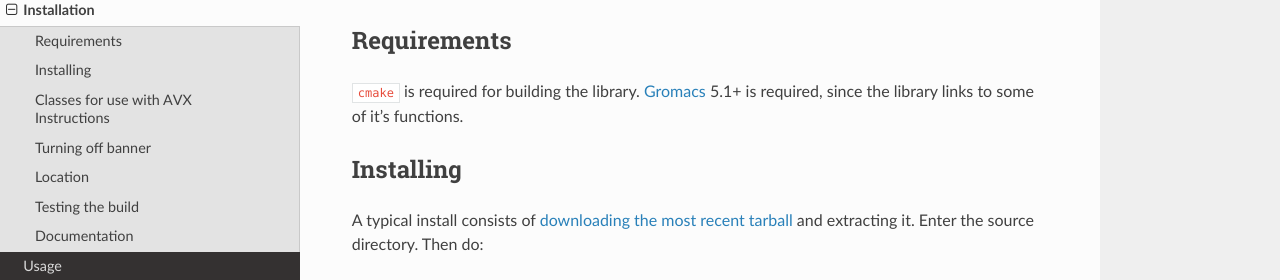
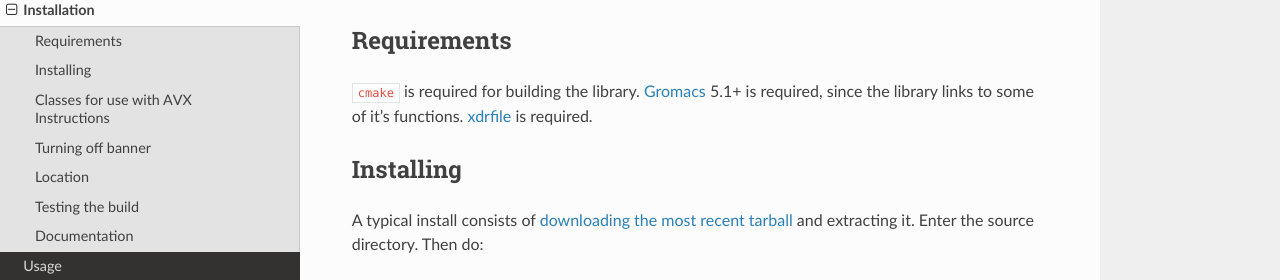
Before and after one commit to wesbarnett/libgmxcpp, a Sphinx documentation site: the page built from docs/installation.rst, in a window 1280 px wide and 900 px high. Shown: the part 136-416 px from the top of the window. Built offline with Sphinx 7.4.7 and the Read the Docs theme 2.0.0, drawn with Linux system fonts in a browser that asks for light colours.

Commit message:
update docs

```diff
--- a/docs/installation.rst
+++ b/docs/installation.rst
@@ -8,7 +8,7 @@ Requirements
 
 ``cmake`` is required for building the library. `Gromacs
 <http://www.gromacs.org/>`_ 5.1+ is required, since the library links to some of it's
-functions.
+functions. `xdrfile <https://github.com/wesbarnett/libxdrfile>`_ is required.
 
 Installing
 -----------
```
